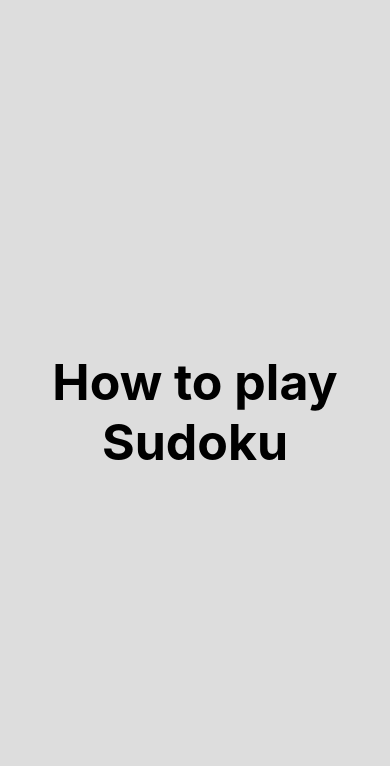
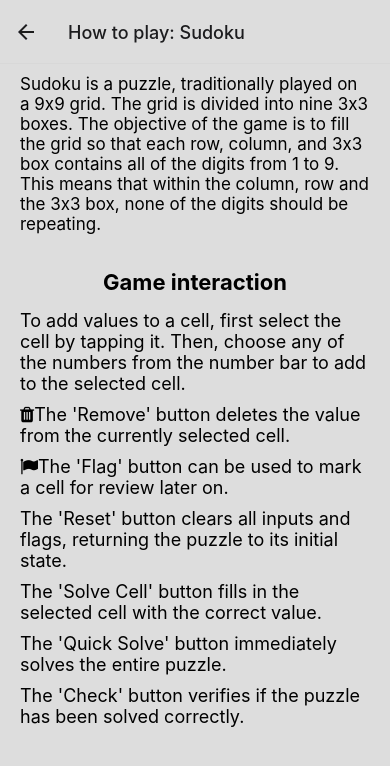
Before and after one commit to SanderOlinJ/IDATT2506-Sudoku, a React Native app: screen /UserGuideScreen in a window 390 px wide. Shown: the top 766 px of the page. Built offline with nearby package versions, Linux system fonts and the light colour scheme.

Commit message:
Finished the User Guide page, and added translations to all pages.

```diff
--- a/App.js
+++ b/App.js
@@ -4,39 +4,56 @@ import StartScreen from "./screens/StartScreen"
 import ChooseDifficultyScreen from "./screens/ChooseDifficultyScreen"
 import GameScreen from "./screens/GameScreen"
 import UserGuideScreen from "./screens/./UserGuideScreen"
+import {useTranslation} from "react-i18next"
 
 const Stack = createStackNavigator()
 
 export default function App() {
-  console.log("App executed!")
-  return (
+    const { t } = useTranslation()
+    return (
       <NavigationContainer>
           <Stack.Navigator>
               <Stack.Screen
                   name="StartScreen"
                   component={StartScreen}
                   options={{
-                      headerShown: false
+                      headerShown: true,
+                      headerTitle: "",
+                      headerStyle: {
+                          backgroundColor: "#ddd"
+                      }
               }}/>
               <Stack.Screen
                   name="ChooseDifficulty"
                   component={ChooseDifficultyScreen}
                   options={{
-                      headerShown: false
+                      headerShown: true,
+                      headerTitle: "",
+                      headerStyle: {
+                          backgroundColor: "#ddd"
+                      }
               }}/>
               <Stack.Screen
                   name="GameScreen"
                   component={GameScreen}
                   options={{
-                      headerShown: false
+                      headerShown: true,
+                      headerStyle: {
+                          backgroundColor: "#ddd"
+                      }
+
               }}/>
               <Stack.Screen
                   name="UserGuideScreen"
                   component={UserGuideScreen}
                   options={{
-                      headerShown: false
+                      headerShown: true,
+                      headerTitle: t("how_to_play_title") + " " + t("sudoku"),
+                      headerStyle: {
+                          backgroundColor: "#ddd"
+                      }
                   }}/>
           </Stack.Navigator>
       </NavigationContainer>
-  )
+    )
 }
--- a/locales/languages/en.js
+++ b/locales/languages/en.js
@@ -13,5 +13,27 @@ export default {
     "medium": "Medium",
     "hard": "Hard",
     "difficulty_title": "Difficulty:",
-    "how_to_play_title": "How to play Sudoku"
+    "how_to_play_title": "How to play:",
+    "sudoku_description": "Sudoku is a puzzle, traditionally played on a 9x9 grid. " +
+        "The grid is divided into nine 3x3 boxes. The objective of the game is to fill the grid so that each row, " +
+        "column, and 3x3 box contains all of the digits from 1 to 9. This means that within the column, " +
+        "row and the 3x3 box, none of the digits should be repeating.",
+    "game_interaction_title": "Game interaction",
+    "select_cell_instruction": "To add values to a cell, first select the cell by tapping it. Then, choose any of the numbers from the number bar to add to the selected cell.",
+    "remove_button_explanation": "The 'Remove' button deletes the value from the currently selected cell.",
+    "flag_button_explanation": "The 'Flag' button can be used to mark a cell for review later on.",
+    "reset_button_explanation": "The 'Reset' button clears all inputs and flags, returning the puzzle to its initial state.",
+    "solve_cell_button_explanation": "The 'Solve Cell' button fills in the selected cell with the correct value.",
+    "quick_solve_button_explanation": "The 'Quick Solve' button immediately solves the entire puzzle.",
+    "check_button_explanation": "The 'Check' button verifies if the puzzle has been solved correctly.",
+    "reset": "Reset",
+    "solve_cell": "Solve Cell",
+    "quick_solve": "Quick Solve",
+    "check": "Check",
+    "correct_title": "CORRECT!",
+    "correct": "Correct! You solved the puzzle!",
+    "incorrect_title": "INCORRECT!",
+    "incorrect": "Incorrect, please try again.",
+    "ok": "Ok",
+    "try_again": "Try again"
 }
--- a/locales/languages/no.js
+++ b/locales/languages/no.js
@@ -13,5 +13,27 @@ export default {
     "medium": "Middels",
     "hard": "Vanskelig",
     "difficulty_title": "Vanskelighetsgrad:",
-    "how_to_play_title": "Hvordan spille Sudoku"
+    "how_to_play_title": "Hvordan spille:",
+    "sudoku_description": "Sudoku er et puslespill som tradisjonelt spilles på et 9x9 rutenett. " +
+        "Rutenettet er delt inn i ni 3x3 bokser. Målet med spillet er å fylle rutenettet slik at hver rad, " +
+        "kolonne og 3x3 boks inneholder alle tallene fra 1 til 9. Dette betyr at innenfor kolonnen, " +
+        "raden og 3x3 boksen skal ingen av tallene gjentas.",
+    "game_interaction_title": "Spill interaksjon",
+    "select_cell_instruction": "For å legge til verdier i en celle, velg først cellen ved å trykke på den. Deretter velger du hvilket som helst av tallene fra tallinjen for å legge til i den valgte cellen.",
+    "remove_button_explanation": "'Fjern'-knappen sletter verdien fra den valgte cellen.",
+    "flag_button_explanation": "'Flagg'-knappen kan brukes for å merke en celle for gjennomgang senere.",
+    "reset_button_explanation": "'Nullstill'-knappen fjerner alle inntastinger og flagg, og returnerer puslespillet til sin opprinnelige tilstand.",
+    "solve_cell_button_explanation": "'Løs celle'-knappen fyller den valgte cellen med den korrekte verdien.",
+    "quick_solve_button_explanation": "'Hurtigløs'-knappen løser hele puslespillet umiddelbart.",
+    "check_button_explanation": "'Sjekk'-knappen verifiserer om puslespillet er løst.",
+    "reset": "Nullstill",
+    "solve_cell": "Løs celle",
+    "quick_solve": "Hurtigløs",
+    "check": "Sjekk",
+    "correct_title": "KORREKT!",
+    "correct": "Korrekt! Du løste brettet!",
+    "incorrect_title": "FEIL!",
+    "incorrect": "Feil, prøv igjen.",
+    "ok": "Ok",
+    "try_again": "Prøv igjen"
 }
--- a/screens/ChooseDifficultyScreen.js
+++ b/screens/ChooseDifficultyScreen.js
@@ -42,6 +42,7 @@ const styles = StyleSheet.create({
         flex: 1,
         alignItems: "center",
         justifyContent: "center",
+        paddingBottom: 100,
         padding: 20,
         backgroundColor: '#ddd'
     },
--- a/screens/GameScreen.js
+++ b/screens/GameScreen.js
@@ -1,5 +1,5 @@
-import React, {useState} from "react"
-import {StyleSheet, SafeAreaView, Text, View, TouchableOpacity} from "react-native"
+import React, {useEffect, useState} from "react"
+import {StyleSheet, SafeAreaView, Text, TouchableOpacity, Alert} from "react-native"
 import BoardComponent from "../components/BoardComponent"
 import { getSudoku } from "sudoku-gen"
 import {useTranslation} from "react-i18next"
@@ -7,11 +7,10 @@ import InputComponent from "../components/InputComponent"
 import Icon from "react-native-vector-icons/FontAwesome"
 
 
-const GameScreen = ({ route }) => {
+const GameScreen = ({ route, navigation }) => {
 
     const { difficulty } = route.params
     const [sudoku, setSudoku] = useState(() => getSudoku(difficulty))
-    console.log(sudoku.solution)
     const { t } = useTranslation()
     const [selectedCell, setSelectedCell] = useState(null)
     const [userInputs, setUserInputs] =
@@ -53,9 +52,17 @@ const GameScreen = ({ route }) => {
     const checkSolution = () => {
         const userSolution = userInputs.join("")
         if (userSolution === sudoku.solution) {
-            alert("Correct! You solved the puzzle!")
+            Alert.alert(
+                t("correct_title"),
+                t("correct"),
+                [{ text: t("ok")}]
+            )
         } else {
-            alert("Incorrect, please try again.")
+            Alert.alert(
+                t("incorrect_title"),
+                t("incorrect"),
+                [{ text: t("try_again")}]
+            )
         }
     }
 
@@ -73,23 +80,27 @@ const GameScreen = ({ route }) => {
         }
     }
 
+    useEffect(() => {
+        navigation.setOptions({
+            title: `${t("difficulty_title")} ${t(difficulty)}`
+        });
+    }, [difficulty, navigation]);
+
     return (
         <SafeAreaView style={styles.container}>
 
-            <Text style={styles.title}>{t("difficulty_title") + " " + sudoku.difficulty}</Text>
-
             <SafeAreaView style={styles.topButtons}>
                 <TouchableOpacity style={styles.button} onPress={resetGame}>
-                    <Text style={styles.buttonText}>Reset</Text>
+                    <Text style={styles.buttonText}>{t("reset")}</Text>
                 </TouchableOpacity>
                 <TouchableOpacity style={styles.button} onPress={solveSelectedCell}>
-                    <Text style={styles.buttonText}>Solve Cell</Text>
+                    <Text style={styles.buttonText}>{t("solve_cell")}</Text>
                 </TouchableOpacity>
                 <TouchableOpacity style={styles.button} onPress={quickSolve}>
-                    <Text style={styles.buttonText}>Quick Solve</Text>
+                    <Text style={styles.buttonText}>{t("quick_solve")}</Text>
                 </TouchableOpacity>
                 <TouchableOpacity style={styles.button} onPress={checkSolution}>
-                    <Text style={styles.buttonText}>Check</Text>
+                    <Text style={styles.buttonText}>{t("check")}</Text>
                 </TouchableOpacity>
             </SafeAreaView>
 
@@ -129,6 +140,7 @@ const styles = StyleSheet.create({
         alignItems: "center",
         justifyContent: "center",
         padding: 20,
+        paddingTop: 0,
         backgroundColor: "#ddd"
     },
     title: {
@@ -145,14 +157,15 @@ const styles = StyleSheet.create({
     },
     button: {
         backgroundColor: "#512897",
-        width: 70,
+        width: 80,
+        minHeight: 40,
         padding: 5,
         borderRadius: 5,
         justifyContent: "center"
     },
     buttonText: {
         color: "white",
-        fontSize: 17,
+        fontSize: 16,
         fontWeight: "500",
         textAlign: "center"
     },
--- a/screens/StartScreen.js
+++ b/screens/StartScreen.js
@@ -3,8 +3,6 @@ import {Text, StyleSheet, Image, SafeAreaView, TouchableOpacity} from "react-nat
 import "../locales/i18n"
 import { useTranslation } from "react-i18next"
 import ChooseLanguageModal from "../components/ChooseLanguageModal"
-import { getSudoku } from "sudoku-gen"
-import AsyncStorage from '@react-native-async-storage/async-storage';
 
 const StartScreen = ({ navigation }) => {
     const { t, i18n } = useTranslation()
@@ -15,29 +13,25 @@ const StartScreen = ({ navigation }) => {
     }
 
     const startNewGame = () => {
-        console.log("Starting new game...")
         navigation.navigate("ChooseDifficulty")
     }
 
     const createNewBoard = () => {
-        console.log("Creating new boarding...")
         navigation.navigate("CreateNewBoard")
     }
 
     const openSettings = () => {
-        console.log("Opening settings...")
         setModalVisible(true)
     }
 
     const openUserGuide = () => {
-        console.log("Opening user guide...")
         navigation.navigate("UserGuideScreen")
     }
 
     return (
       <SafeAreaView style={styles.container}>
 
-          <Text style={styles.title}>Sudoku</Text>
+          <Text style={styles.title}>{t("sudoku")}</Text>
           <Image source={require("../assets/sudoku.png")} style={styles.sudokuIcon}/>
 
           <TouchableOpacity
@@ -89,21 +83,10 @@ const StartScreen = ({ navigation }) => {
 export default StartScreen
 
 const styles = StyleSheet.create({
-    header: {
-        position: "absolute",
-        top: 30,
-        right: 10
-    },
-    flag: {
-        fontSize: 30,
-        color: '#000'
-    },
     container: {
         flex: 1,
         alignItems: "center",
-        justifyContent: "center",
-        padding: 20,
-        backgroundColor: '#ddd'
+        backgroundColor: "#ddd"
     },
     title: {
         fontSize: 50,
@@ -116,7 +99,7 @@ const styles = StyleSheet.create({
       marginBottom: 20
     },
     button: {
-      backgroundColor: '#512897',
+      backgroundColor: "#512897",
       width: 200,
       padding: 15,
       borderRadius: 5,
--- a/screens/UserGuideScreen.js
+++ b/screens/UserGuideScreen.js
@@ -1,16 +1,33 @@
 import React from "react"
 import "../locales/i18n"
 import { useTranslation} from "react-i18next"
-import {SafeAreaView, StyleSheet, Text} from "react-native"
+import {SafeAreaView, ScrollView, StyleSheet, Text, View} from "react-native"
+import Icon from "react-native-vector-icons/FontAwesome"
 
 
 const UserGuideScreen = () => {
     const { t} = useTranslation()
 
-
     return (
         <SafeAreaView style={styles.container}>
-            <Text style={styles.title}>{t("how_to_play_title")}</Text>
+            <ScrollView style={styles.scrollView}>
+                <Text style={styles.description}>{t("sudoku_description")}</Text>
+
+                <Text style={styles.controlsTitle}>{t("game_interaction_title")}</Text>
+
+                <Text style={styles.control}>{t("select_cell_instruction")}</Text>
+                <Text style={styles.control}>
+                    <Icon name="trash" size={18} color="#000" />
+                    {t("remove_button_explanation")}</Text>
+                <Text style={styles.control}>
+                    <Icon name="flag" size={18} color="#000" />
+                    {t("flag_button_explanation")}</Text>
+                <Text style={styles.control}>{t("reset_button_explanation")}</Text>
+                <Text style={styles.control}>{t("solve_cell_button_explanation")}</Text>
+                <Text style={styles.control}>{t("quick_solve_button_explanation")}</Text>
+                <Text style={styles.control}>{t("check_button_explanation")}</Text>
+                <View style={styles.spacer} />
+            </ScrollView>
         </SafeAreaView>
     )
 }
@@ -18,16 +35,41 @@ const UserGuideScreen = () => {
 const styles = StyleSheet.create({
     container: {
         flex: 1,
-        alignItems: "center",
-        justifyContent: "center",
-        padding: 20,
-        backgroundColor: '#ddd'
+        paddingTop: 0,
+        backgroundColor: "#ddd"
     },
-    title: {
-        fontSize: 50,
+    scrollView: {
+        padding: 10
+    },
+    subtitle: {
+        fontSize: 35,
+        textAlign: "center",
+        marginBottom: 30
+    },
+    description: {
+        fontSize: 17,
+        marginBottom: 15,
+        paddingHorizontal: 10
+    },
+    howToWin: {
+        fontSize: 18,
+        textAlign: "center",
+        paddingHorizontal: 10
+    },
+    controlsTitle: {
+        fontSize: 22,
         fontWeight: "bold",
-        marginBottom: 20,
-        textAlign: "center"
+        textAlign: "center",
+        marginTop: 20,
+        marginBottom: 15,
+    },
+    control: {
+        fontSize: 18,
+        marginBottom: 10,
+        paddingHorizontal: 10,
+    },
+    spacer: {
+        height: 50
     }
 })
 
```
